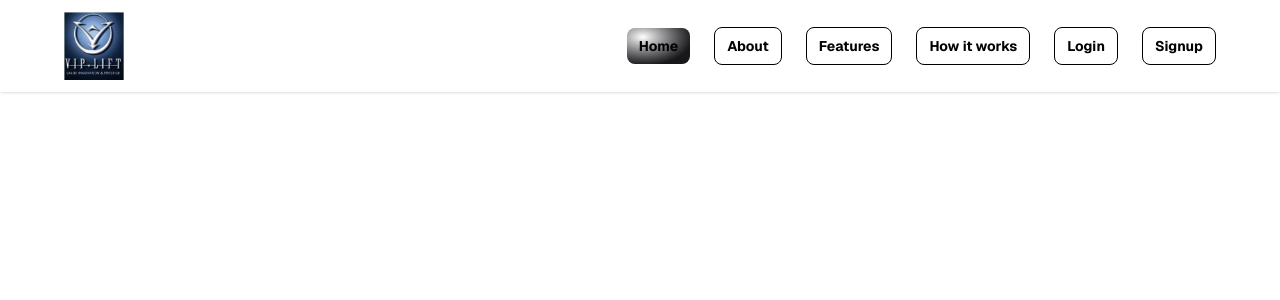
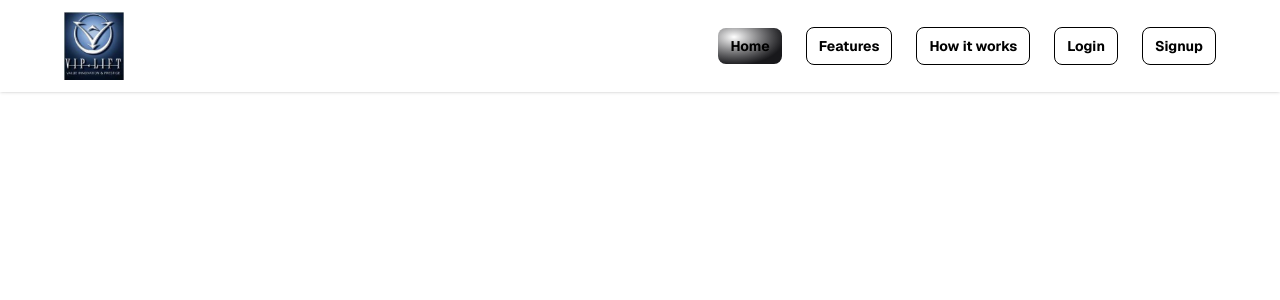
Before and after one commit to Ademiday00/dailyreportingsite, a Next.js app: page /navbar in a window 1280 px wide. Shown: the top 300 px of the page. Built offline with nearby package versions, Linux system fonts and the light colour scheme.

Commit message:
updated -v

```diff
--- a/app/navbar/page.tsx
+++ b/app/navbar/page.tsx
@@ -34,9 +34,9 @@ export default function Navbar() {
               Home
             </Link>
 
-            <Link href="/about" className="font-sans sm:text-xs md:text-xs lg:text-sm font-bold px-3 py-2 rounded-lg border">
+            {/* <Link href="/about" className="font-sans sm:text-xs md:text-xs lg:text-sm font-bold px-3 py-2 rounded-lg border">
               About
-            </Link>
+            </Link> */}
 
             <Link href="/features" className="font-sans sm:text-xs md:text-xs lg:text-sm font-bold px-3 py-2 rounded-lg border">
               Features
@@ -87,7 +87,7 @@ export default function Navbar() {
             </button>
 
             <Link href="/" onClick={() => setOpen(false)}>Home</Link>
-            <Link href="/about" onClick={() => setOpen(false)}>About</Link>
+            {/* <Link href="/about" onClick={() => setOpen(false)}>About</Link> */}
             <Link href="/features" onClick={() => setOpen(false)}>Features</Link>
             <Link href="/how-it-works" onClick={() => setOpen(false)}>How it works</Link>
             <Link href="/login" onClick={() => setOpen(false)}>Login</Link>
```
